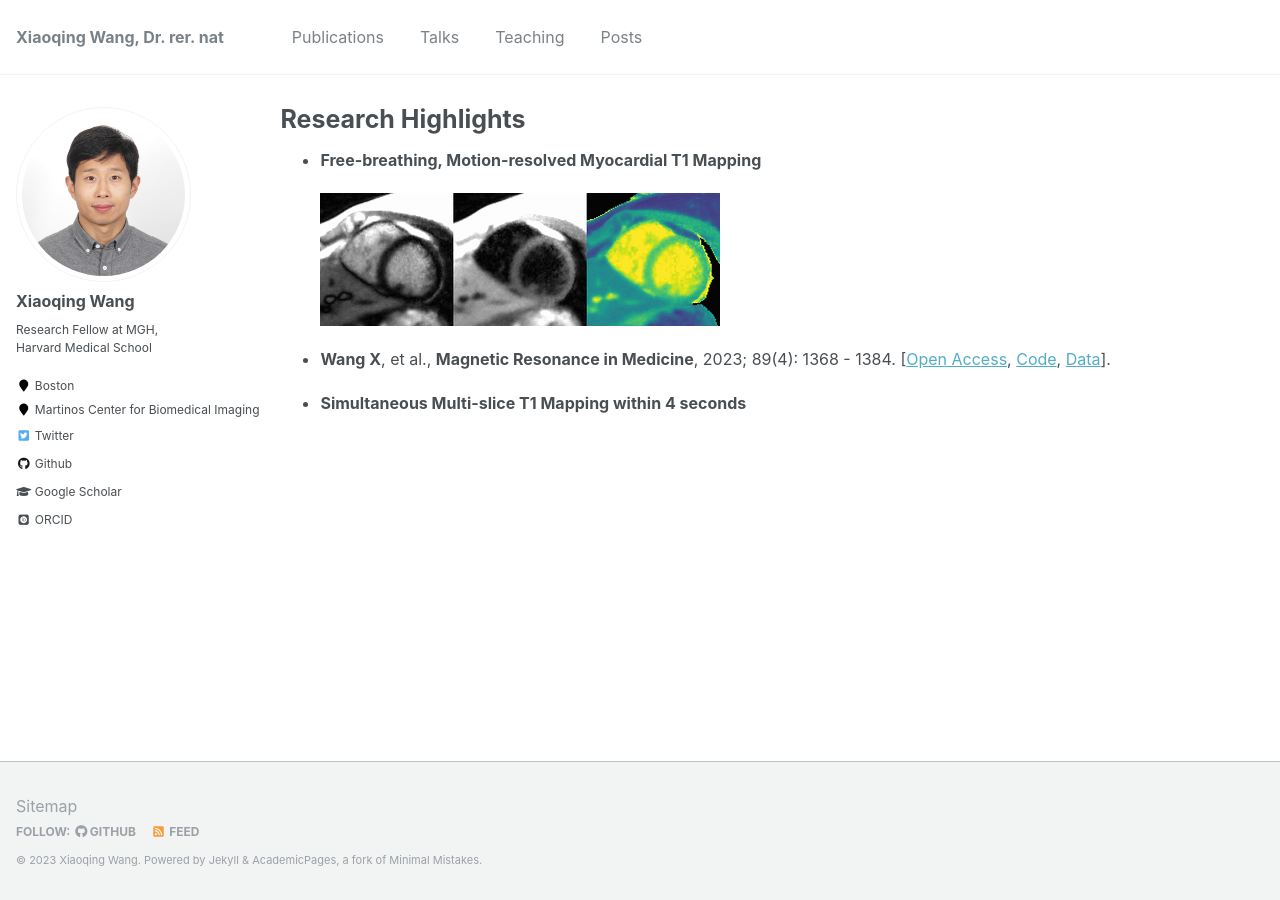
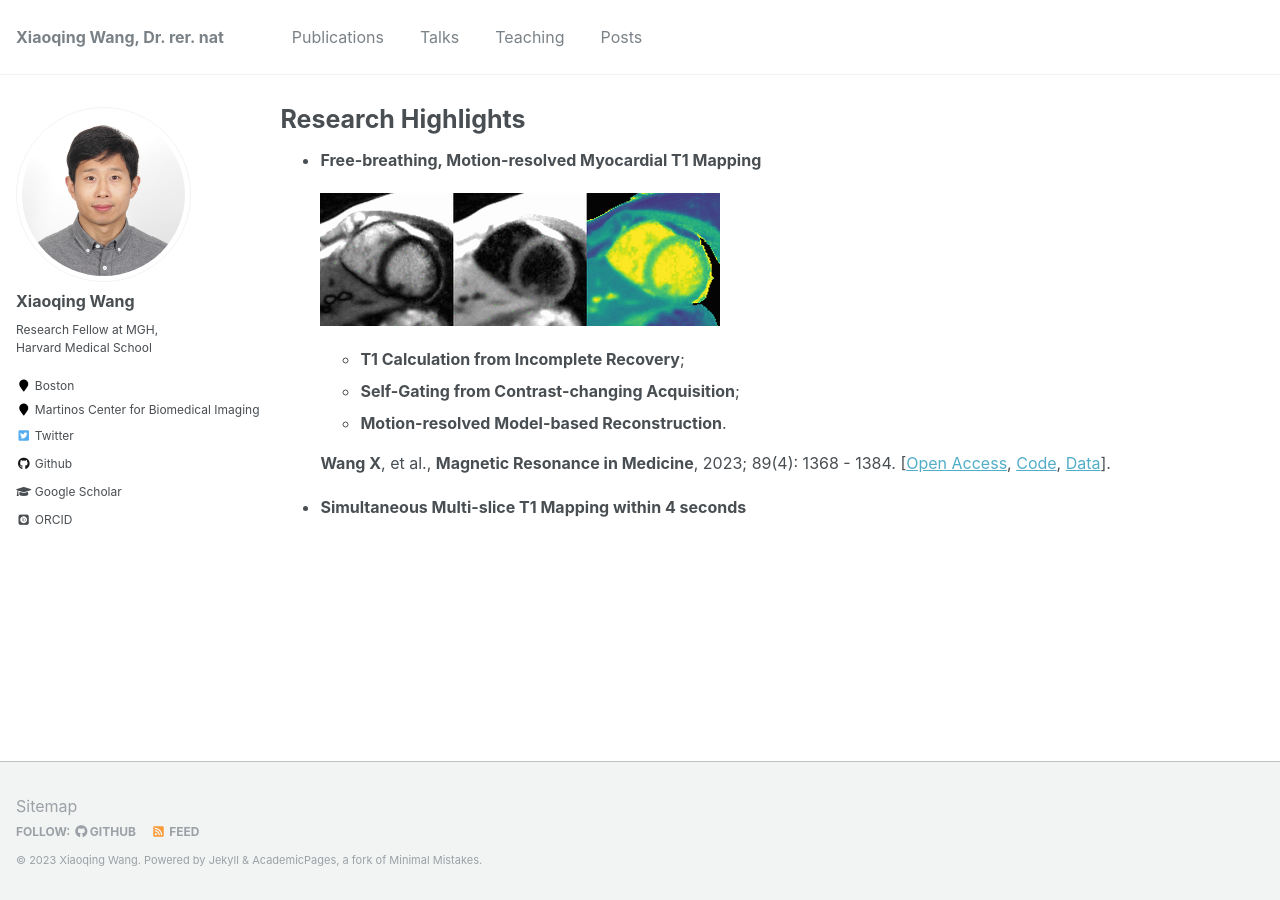
Before and after one commit to xqwang1/xqwang1.github.io, a Jekyll site: the page built from _pages/posts.md, in a window 1280 px wide. Built offline with Jekyll 4.4.1, drawn with Linux system fonts in a browser that asks for light colours; some web fonts are replaced.

Commit message:
update post

```diff
--- a/_pages/posts.md
+++ b/_pages/posts.md
@@ -14,9 +14,13 @@ author_profile: true
 
 * **Free-breathing, Motion-resolved Myocardial T1 Mapping**
 
-  ![Alt Text](https://xqwang1.github.io/files/dynamicT1.gif)
+    ![Alt Text](https://xqwang1.github.io/files/dynamicT1.gif)
 
-- **Wang X**, et al., **Magnetic Resonance in Medicine**, 2023; 89(4): 1368 - 1384. [[Open Access](https://onlinelibrary.wiley.com/doi/full/10.1002/mrm.29521), [Code](https://github.com/mrirecon/motion-resolved-myocardial-T1-mapping), [Data](https://doi.org/10.5281/zenodo.5707688)].
+  * **T1 Calculation from Incomplete Recovery**;
+  * **Self-Gating from Contrast-changing Acquisition**;
+  * **Motion-resolved Model-based Reconstruction**.
+
+  **Wang X**, et al., **Magnetic Resonance in Medicine**, 2023; 89(4): 1368 - 1384. [[Open Access](https://onlinelibrary.wiley.com/doi/full/10.1002/mrm.29521), [Code](https://github.com/mrirecon/motion-resolved-myocardial-T1-mapping), [Data](https://doi.org/10.5281/zenodo.5707688)].
 
 
 * **Simultaneous Multi-slice T1 Mapping within 4 seconds**
```
